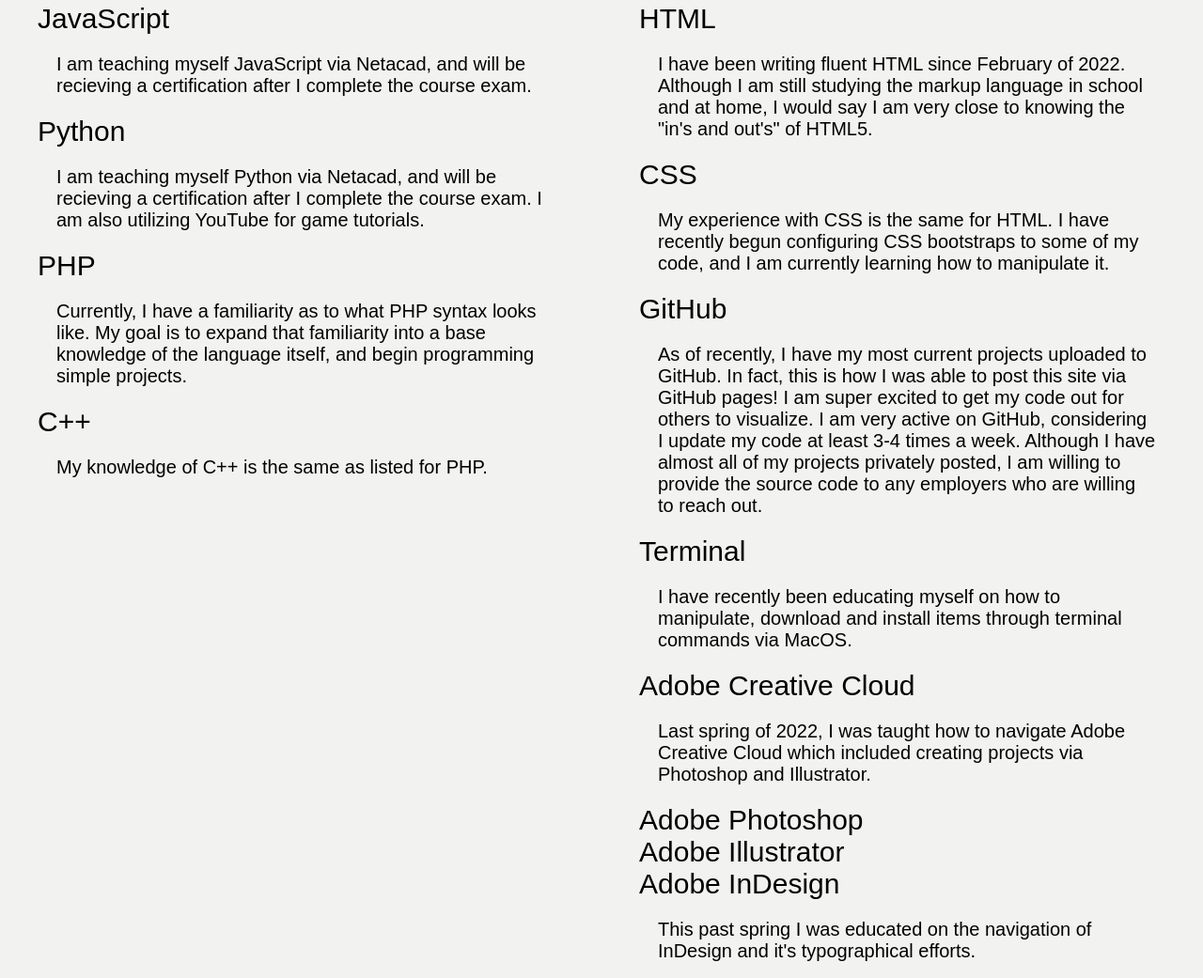
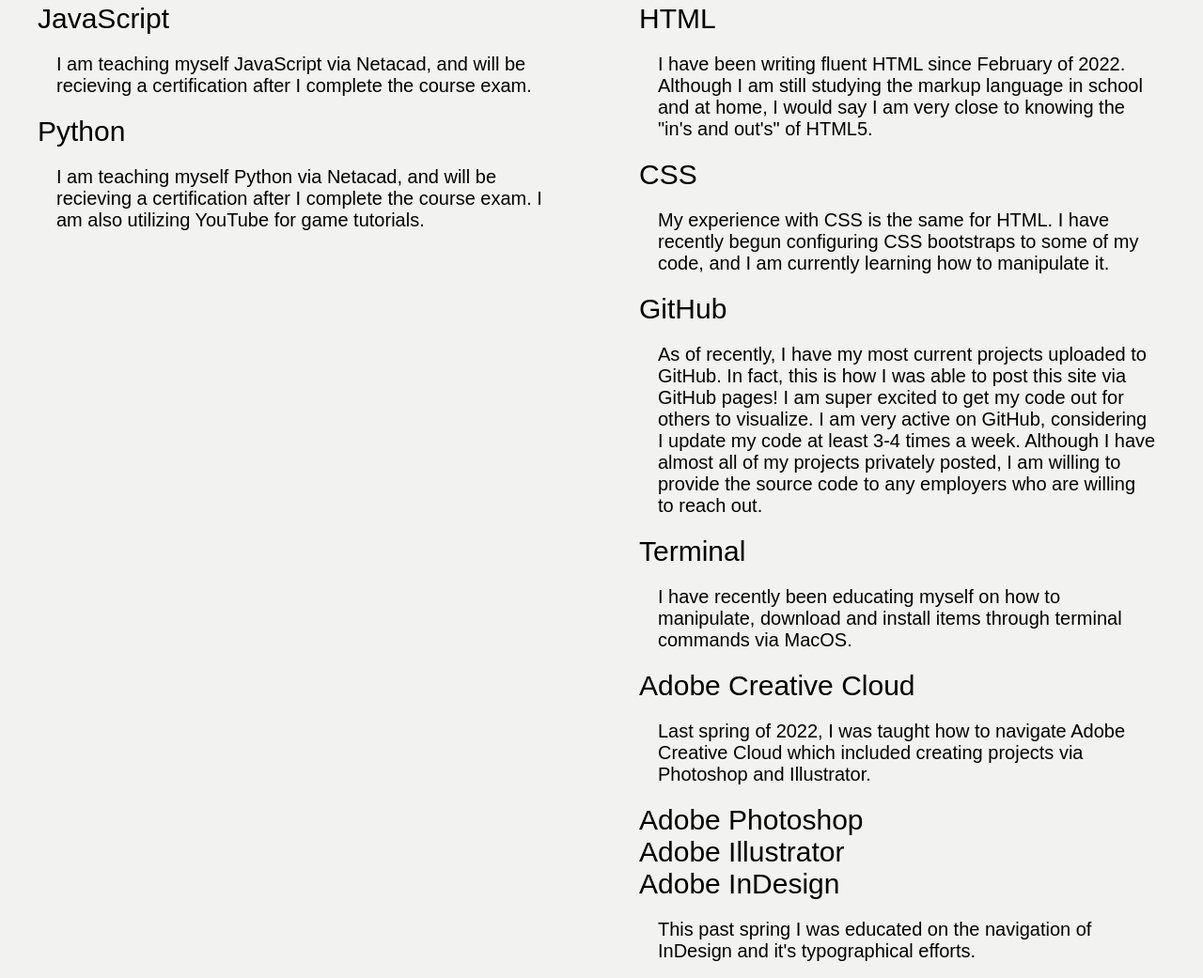
Before and after one commit to adlscnt/adlscnt.github.io, a plain HTML site: page index.html in a window 1280 px wide. Shown: the part 3093-4134 px from the top of the page at 94% size. Drawn offline with nearby package versions, Linux system fonts and the light colour scheme; a web font is replaced by a local one.

Commit message:
Add files via upload

```diff
--- a/index.html
+++ b/index.html
@@ -99,10 +99,6 @@
                             <p>I am teaching myself JavaScript via Netacad, and will be recieving a certification after I complete the course exam.</p>
                         <li>Python</li>
                             <p>I am teaching myself Python via Netacad, and will be recieving a certification after I complete the course exam. I am also utilizing YouTube for game tutorials.</p>
-                        <li>PHP</li>
-                            <p>Currently, I have a familiarity as to what PHP syntax looks like. My goal is to expand that familiarity into a base knowledge of the language itself, and begin programming simple projects.</p>
-                        <li>C++</li>
-                            <p>My knowledge of C++ is the same as listed for PHP. </p>
                     </ul>
                 </header>
             </div>
```
